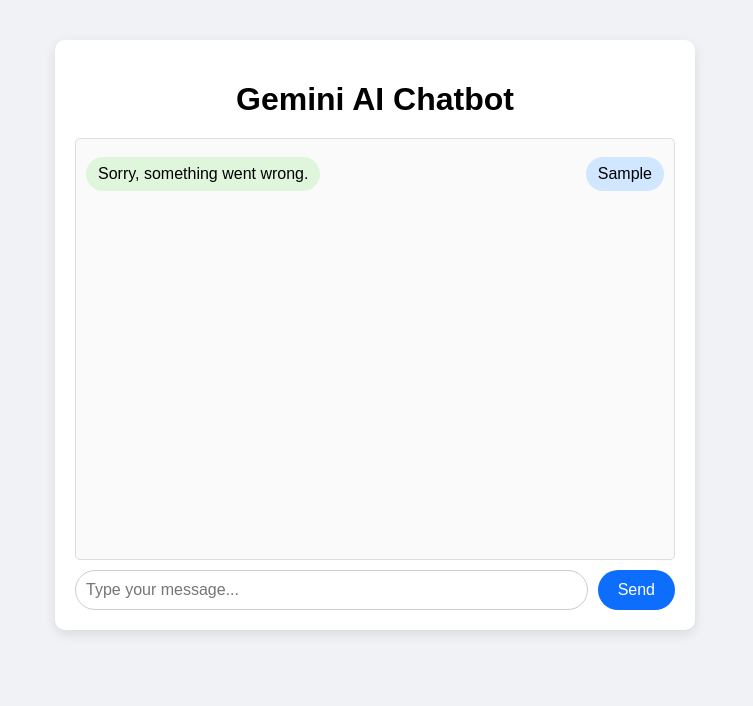
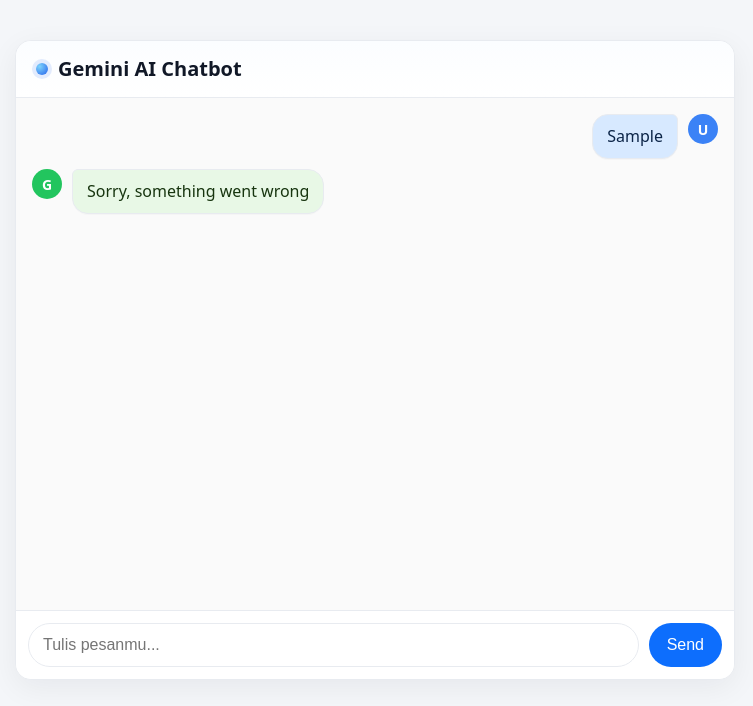
Before and after one commit to micheal011/gemini_chatbot_api, a website: page public/index.html in a window 1280 px wide. Both pictures are taken after typing "Sample" into the empty fields and a click on the button "Send". Shown: the whole page, without its empty margins (265-1018 px from the left). Drawn offline with Linux system fonts and the light colour scheme; no server answers.

Commit message:
Update: Fix UI UX Design Chatbot

```diff
--- a/public/index.html
+++ b/public/index.html
@@ -1,5 +1,5 @@
 <!DOCTYPE html>
-<html lang="en">
+<html lang="id">
 <head>
   <meta charset="UTF-8" />
   <meta name="viewport" content="width=device-width, initial-scale=1.0"/>
@@ -8,13 +8,28 @@
 </head>
 <body>
   <div class="container">
-    <h1>Gemini AI Chatbot</h1>
-    <div id="chat-box" class="chat-box"></div>
-    <form id="chat-form">
-      <input type="text" id="user-input" placeholder="Type your message..." autocomplete="off" required />
-      <button type="submit">Send</button>
+    <header class="chat-header">
+      <div class="brand">
+        <div class="brand__dot"></div>
+        <h1>Gemini AI Chatbot</h1>
+      </div>
+    </header>
+
+    <main id="chat-box" class="chat-box" aria-live="polite" aria-label="Kotak percakapan">
+    </main>
+
+    <form id="chat-form" class="chat-form" autocomplete="off">
+      <input
+        type="text"
+        id="user-input"
+        placeholder="Tulis pesanmu..."
+        aria-label="Ketik pesan"
+        required
+      />
+      <button type="submit" aria-label="Kirim">Send</button>
     </form>
   </div>
+
   <script src="script.js"></script>
 </body>
 </html>
--- a/public/script.js
+++ b/public/script.js
@@ -2,14 +2,57 @@
 const input = document.getElementById('user-input');
 const chatBox = document.getElementById('chat-box');
 
+function scrollToBottom() {
+  chatBox.scrollTop = chatBox.scrollHeight;
+}
+
+function createMessageEl(sender, text) {
+  const wrap = document.createElement('div');
+  wrap.className = `msg msg--${sender}`;
+
+  const avatar = document.createElement('div');
+  avatar.className = `avatar avatar--${sender}`;
+  avatar.textContent = sender === 'user' ? 'U' : 'G';
+
+  const bubble = document.createElement('div');
+  bubble.className = 'bubble';
+  bubble.textContent = text;
+
+  wrap.appendChild(avatar);
+  wrap.appendChild(bubble);
+  return wrap;
+}
+
 function appendMessage(sender, text) {
-  const msg = document.createElement('div');
-  msg.classList.add('message', sender);
-  msg.textContent = text;
-  chatBox.appendChild(msg);
-  chatBox.scrollTop = chatBox.scrollHeight;
+  const el = createMessageEl(sender, text);
+  chatBox.appendChild(el);
+  scrollToBottom();
 
-  return msg;
+  return el.querySelector('.bubble');
+}
+
+function appendTyping() {
+  const wrap = document.createElement('div');
+  wrap.className = 'msg msg--bot';
+
+  const avatar = document.createElement('div');
+  avatar.className = 'avatar avatar--bot';
+  avatar.textContent = 'G';
+
+  const bubble = document.createElement('div');
+  bubble.className = 'bubble';
+
+  const typing = document.createElement('div');
+  typing.className = 'typing';
+  typing.innerHTML = '<span class="dot"></span><span class="dot"></span><span class="dot"></span>';
+
+  bubble.appendChild(typing);
+  wrap.appendChild(avatar);
+  wrap.appendChild(bubble);
+  chatBox.appendChild(wrap);
+  scrollToBottom();
+
+  return { wrap, bubble };
 }
 
 form.addEventListener('submit', async function (e) {
@@ -21,12 +64,7 @@
   appendMessage('user', userMessage);
   input.value = '';
 
-  // Simulasi dummy balasan bot (placeholder)
-  // setTimeout(() => {
-  //   appendMessage('bot', 'Gemini is thinking... (this is dummy response)');
-  // }, 1000);
-
-  const thinkingMessage = appendMessage('bot', 'Gemini is thinking...');
+  const thinking = appendTyping();
 
   try {
     const response = await fetch('/api/chat', {
@@ -45,28 +83,20 @@
     });
 
     if (!response.ok) {
-      throw new Error('Server error: ${response.status} ${response.statusText}');
+      throw new Error(`Server error: ${response.status} ${response.statusText}`);
     }
 
     const data = await response.json();
 
     if (data && data.result) {
-      thinkingMessage.textContent = data.result;
+      thinking.bubble.textContent = data.result;
     } else {
-      thinkingMessage.textContent = 'Sorry, no response received.';
+      thinking.bubble.textContent = 'Sorry, no response received';
     }
   } catch (error) {
     console.error('Failed to get response from server:', error);
-    thinkingMessage.textContent = 'Sorry, something went wrong.';
+    thinking.bubble.textContent = 'Sorry, something went wrong';
   } finally {
-    chatBox.scrollTop = chatBox.scrollHeight;
+    scrollToBottom();
   }
 });
-
-// function appendMessage(sender, text) {
-//   const msg = document.createElement('div');
-//   msg.classList.add('message', sender);
-//   msg.textContent = text;
-//   chatBox.appendChild(msg);
-//   chatBox.scrollTop = chatBox.scrollHeight;
-// }
--- a/public/style.css
+++ b/public/style.css
@@ -1,77 +1,164 @@
-body {
-  font-family: Arial, sans-serif;
-  background-color: #f0f2f5;
-  margin: 0;
-  padding: 0;
+:root{
+  --bg: #f4f6f9;
+  --card: #ffffff;
+  --muted: #8a93a3;
+  --border: #e8ebf0;
+
+  --user: #d7e9ff;
+  --user-text: #0b2447;
+
+  --bot: #e8f8e6;
+  --bot-text: #17350f;
+
+  --primary: #0d6efd;
+  --primary-hover:#0b5ed7;
 }
 
-.container {
-  max-width: 600px;
-  margin: 40px auto;
-  background: #fff;
-  padding: 20px;
-  border-radius: 10px;
-  box-shadow: 0 4px 12px rgba(0, 0, 0, 0.1);
+* { box-sizing: border-box; }
+
+html, body {
+  height: 100%;
+  margin: 0;
+  font-family: ui-sans-serif, system-ui, -apple-system, Segoe UI, Roboto, Arial, "Noto Sans", sans-serif;
+  background: var(--bg);
+  color: #111827;
 }
 
-h1 {
-  text-align: center;
-  margin-bottom: 20px;
+.container{
+  max-width: 720px;
+  margin: 40px auto;
+  background: var(--card);
+  border: 1px solid var(--border);
+  border-radius: 16px;
+  box-shadow: 0 8px 30px rgba(16,24,40,.06);
+  display: grid;
+  grid-template-rows: auto 1fr auto;
+  height: min(80vh, 760px);
+  overflow: hidden;
 }
 
-.chat-box {
-  height: 400px;
-  overflow-y: auto;
-  padding: 10px;
-  border: 1px solid #ddd;
-  border-radius: 5px;
-  background-color: #fafafa;
-  margin-bottom: 10px;
+/* Header */
+.chat-header{
+  padding: 16px 20px;
+  border-bottom: 1px solid var(--border);
+  background: linear-gradient(180deg,#fbfdff,#ffffff);
+}
+.brand{
+  display: flex; align-items: center; gap: 10px;
+}
+.brand__dot{
+  width: 12px; height: 12px; border-radius: 999px;
+  background: radial-gradient(circle at 30% 30%, #7dd3fc, #2563eb);
+  box-shadow: 0 0 0 4px rgba(37,99,235,.12);
+}
+h1{
+  font-size: 20px;
+  line-height: 1.2;
+  margin: 0;
 }
 
-.message {
-  margin: 8px 0;
-  padding: 8px 12px;
-  border-radius: 20px;
-  max-width: 80%;
-  display: inline-block;
+/* Chat area */
+.chat-box{
+  padding: 16px 16px 0 16px;
+  overflow-y: auto;
+  display: flex;
+  flex-direction: column;
+  gap: 10px;
+  background: #fafafa;
 }
 
-.message.user {
-  background-color: #d1e7ff;
-  float: right;
-  text-align: right;
+/* Bubble */
+.msg{
+  display: inline-flex;
+  align-items: flex-start;
+  gap: 10px;
+  max-width: 85%;
 }
 
-.message.bot {
-  background-color: #dff6dd;
-  float: left;
-  text-align: left;
+.msg--bot{ align-self: flex-start; }
+.msg--user{ align-self: flex-end; flex-direction: row-reverse; }
+
+.avatar{
+  width: 30px; height: 30px; border-radius: 50%;
+  display: inline-grid; place-items: center;
+  font-size: 14px; font-weight: 700;
+  color: #fff;
+}
+.avatar--bot{ background: #22c55e; }
+.avatar--user{ background: #3b82f6; }
+
+.bubble{
+  padding: 10px 14px;
+  border-radius: 16px;
+  line-height: 1.45;
+  word-wrap: break-word;
+  white-space: pre-wrap;
+  border: 1px solid var(--border);
+  box-shadow: 0 1px 0 rgba(0,0,0,.02);
 }
 
-form {
-  display: flex;
-  gap: 10px;
+.msg--bot .bubble{
+  background: var(--bot);
+  color: var(--bot-text);
+  border-top-left-radius: 6px;
+}
+.msg--user .bubble{
+  background: var(--user);
+  color: var(--user-text);
+  border-top-right-radius: 6px;
 }
 
-input[type="text"] {
-  flex: 1;
-  padding: 10px;
-  border-radius: 20px;
-  border: 1px solid #ccc;
-  font-size: 16px;
+/* Typing indicator */
+.typing{
+  display: inline-flex; align-items: center; gap: 6px;
+}
+.typing .dot{
+  width: 6px; height: 6px; border-radius: 999px; background: var(--muted);
+  animation: blink 1.2s infinite ease-in-out;
+}
+.typing .dot:nth-child(2){ animation-delay: .15s; }
+.typing .dot:nth-child(3){ animation-delay: .3s; }
+
+@keyframes blink{
+  0%, 80%, 100%{ opacity: .25; transform: translateY(0); }
+  40%{ opacity: 1; transform: translateY(-2px); }
 }
 
-button {
-  padding: 10px 20px;
+/* Form */
+.chat-form{
+  display: grid;
+  grid-template-columns: 1fr auto;
+  gap: 10px;
+  padding: 12px;
+  border-top: 1px solid var(--border);
+  background: #fff;
+}
+
+.chat-form input[type="text"]{
+  padding: 12px 14px;
+  font-size: 16px;
+  border: 1px solid var(--border);
+  border-radius: 999px;
+  outline: none;
+}
+.chat-form input[type="text"]:focus{
+  border-color: #b2c6ff;
+  box-shadow: 0 0 0 4px rgba(13,110,253,.12);
+}
+
+.chat-form button{
+  padding: 12px 18px;
   border: none;
-  background-color: #0d6efd;
-  color: white;
-  border-radius: 20px;
+  border-radius: 999px;
+  background: var(--primary);
+  color: #fff;
   font-size: 16px;
   cursor: pointer;
 }
+.chat-form button:hover{ background: var(--primary-hover); }
 
-button:hover {
-  background-color: #0b5ed7;
+/* Responsif untuk layar kecil */
+@media (max-width: 480px){
+  .container{ height: 90vh; margin: 0; border-radius: 0; }
+  .msg{ max-width: 92%; }
 }
```
